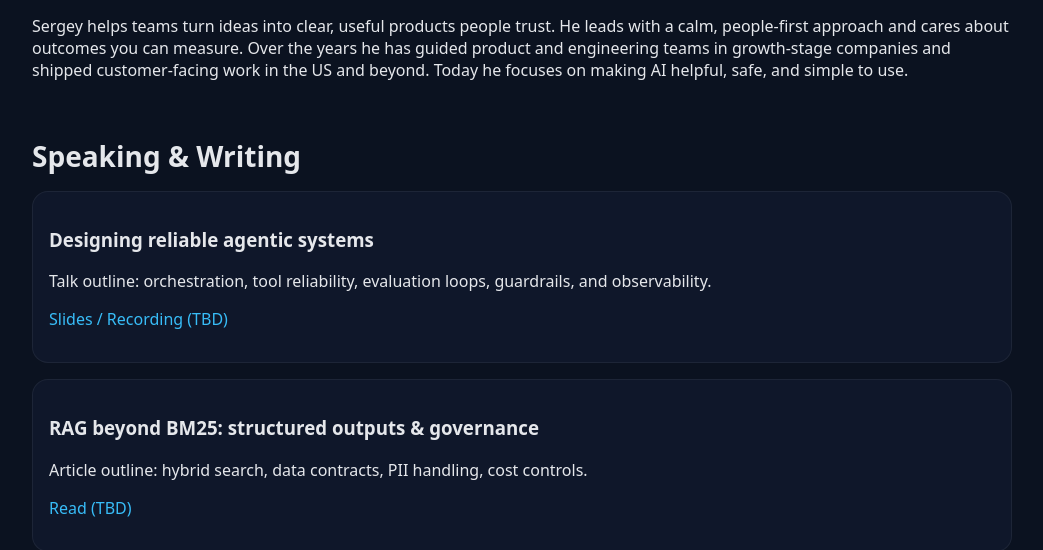
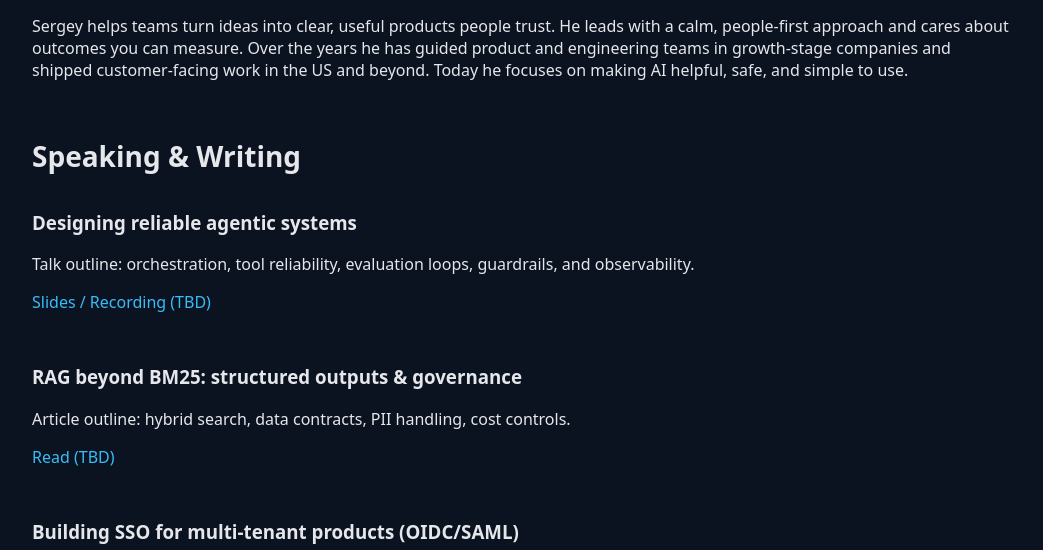
Before and after one commit to bondarenko-sergey-v/sergeybondarenko.com, a plain HTML site: page index.html in a window 1280 px wide. Shown: the part 274-824 px from the top of the page, without its empty margins (118-1161 px from the left). Drawn offline with Linux system fonts and the light colour scheme.

Commit message:
Markdown updated

```diff
--- a/assets/styles.css
+++ b/assets/styles.css
@@ -20,7 +20,7 @@ a { color: var(--accent); text-decoration: none; }
 section { padding: 40px 0; }
 h2 { font-size: 28px; margin: 0 0 16px; }
 .list { display:grid; gap:16px; padding:0; margin:0; list-style:none; }
-.list li { background: var(--card); border: 1px solid rgba(255,255,255,0.06); border-radius:16px; padding:16px; }
+.list li { padding:0; }
 .site-footer { padding: 32px 0; border-top:1px solid rgba(255,255,255,0.06); color: var(--muted); }
 
 /* Align lower sections with the hero block's left edge */
```
